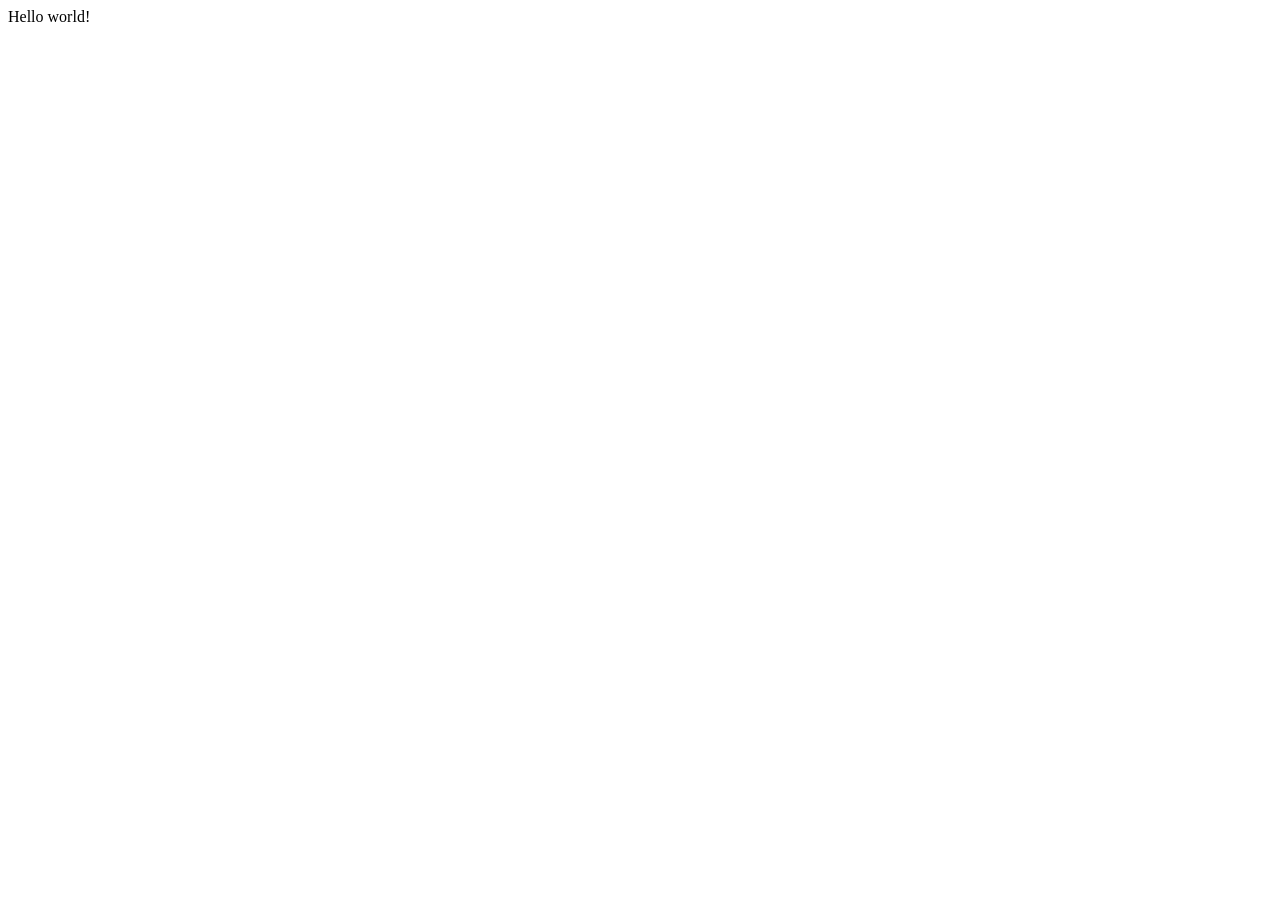
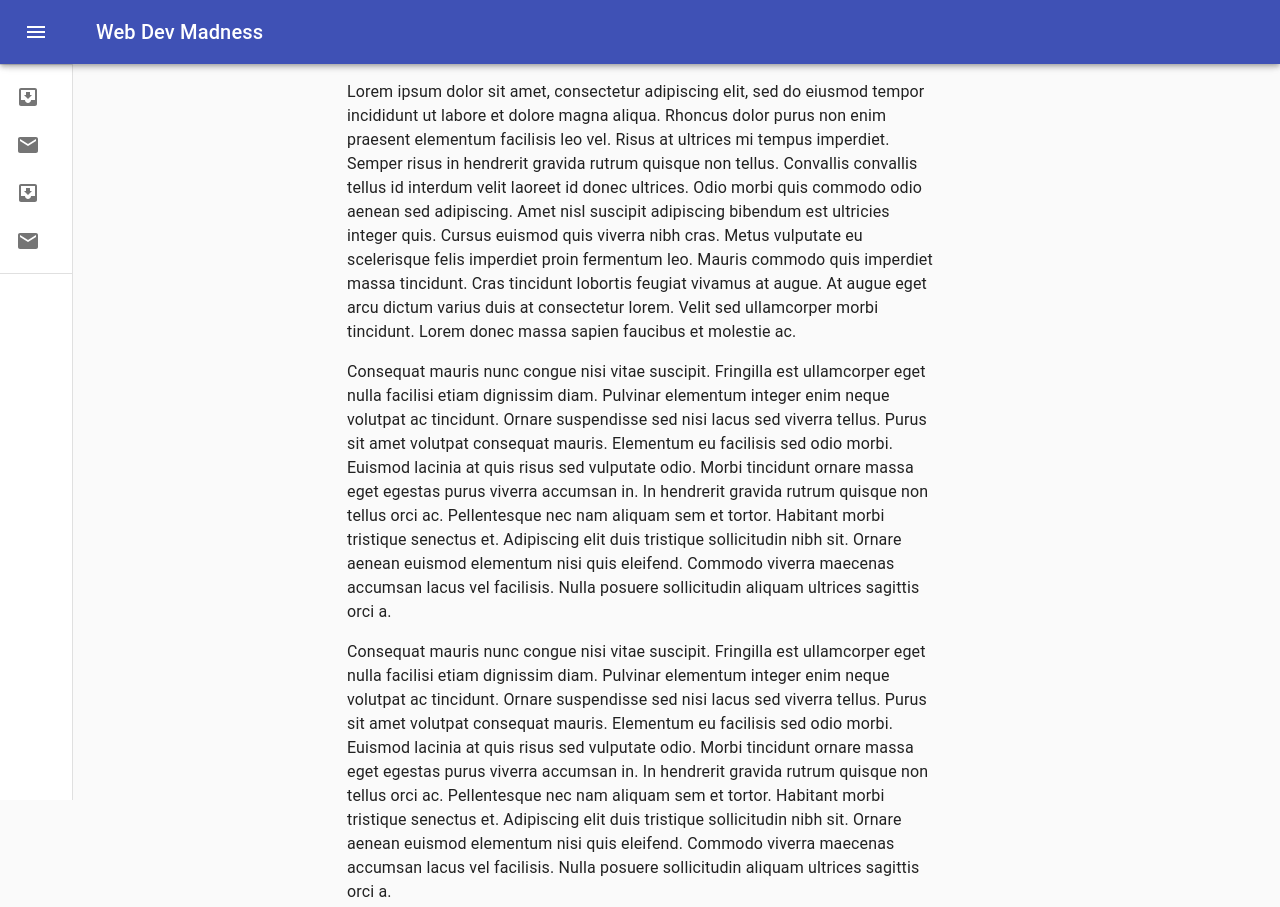
Before and after one commit to hiredtocode/Blog, a Gatsby site: page / in a window 1280 px wide. Shown: the top 907 px of the page. Before the commit the page ends 800 px from the top, so only its background shows below. Built offline with nearby package versions, Linux system fonts and the light colour scheme; Gatsby itself is replaced by a stand-in of ours.

Commit message:
Fresh install of Gatsby + Navbar

```diff
--- a/gatsby-config.js
+++ b/gatsby-config.js
@@ -6,5 +6,5 @@
 
 module.exports = {
   /* Your site config here */
-  plugins: [],
+  plugins: [`gatsby-plugin-styled-components`],
 }
--- /dev/null
+++ b/src/components/content.js
@@ -0,0 +1,90 @@
+import React from "react"
+import { makeStyles } from "@material-ui/core/styles"
+import CssBaseline from "@material-ui/core/CssBaseline"
+import Typography from "@material-ui/core/Typography"
+
+
+
+const useStyles = makeStyles(theme => ({
+  root: {
+    display: "flex",
+  },
+  toolbar: {
+    // necessary for content to be below app bar
+    ...theme.mixins.toolbar,
+  },
+  content: {
+    flexGrow: 1,
+    padding: theme.spacing(2),
+  },
+}))
+
+export default function Content() {
+  const classes = useStyles()
+
+  return (
+    <div className={classes.root}>
+      <CssBaseline />
+      <main className={classes.content}>
+        <div className={classes.toolbar} />
+        <Typography paragraph>
+          Lorem ipsum dolor sit amet, consectetur adipiscing elit, sed do
+          eiusmod tempor incididunt ut labore et dolore magna aliqua. Rhoncus
+          dolor purus non enim praesent elementum facilisis leo vel. Risus at
+          ultrices mi tempus imperdiet. Semper risus in hendrerit gravida rutrum
+          quisque non tellus. Convallis convallis tellus id interdum velit
+          laoreet id donec ultrices. Odio morbi quis commodo odio aenean sed
+          adipiscing. Amet nisl suscipit adipiscing bibendum est ultricies
+          integer quis. Cursus euismod quis viverra nibh cras. Metus vulputate
+          eu scelerisque felis imperdiet proin fermentum leo. Mauris commodo
+          quis imperdiet massa tincidunt. Cras tincidunt lobortis feugiat
+          vivamus at augue. At augue eget arcu dictum varius duis at consectetur
+          lorem. Velit sed ullamcorper morbi tincidunt. Lorem donec massa sapien
+          faucibus et molestie ac.
+        </Typography>
+        <Typography paragraph>
+          Consequat mauris nunc congue nisi vitae suscipit. Fringilla est
+          ullamcorper eget nulla facilisi etiam dignissim diam. Pulvinar
+          elementum integer enim neque volutpat ac tincidunt. Ornare suspendisse
+          sed nisi lacus sed viverra tellus. Purus sit amet volutpat consequat
+          mauris. Elementum eu facilisis sed odio morbi. Euismod lacinia at quis
+          risus sed vulputate odio. Morbi tincidunt ornare massa eget egestas
+          purus viverra accumsan in. In hendrerit gravida rutrum quisque non
+          tellus orci ac. Pellentesque nec nam aliquam sem et tortor. Habitant
+          morbi tristique senectus et. Adipiscing elit duis tristique
+          sollicitudin nibh sit. Ornare aenean euismod elementum nisi quis
+          eleifend. Commodo viverra maecenas accumsan lacus vel facilisis. Nulla
+          posuere sollicitudin aliquam ultrices sagittis orci a.
+        </Typography>
+        <Typography paragraph>
+          Consequat mauris nunc congue nisi vitae suscipit. Fringilla est
+          ullamcorper eget nulla facilisi etiam dignissim diam. Pulvinar
+          elementum integer enim neque volutpat ac tincidunt. Ornare suspendisse
+          sed nisi lacus sed viverra tellus. Purus sit amet volutpat consequat
+          mauris. Elementum eu facilisis sed odio morbi. Euismod lacinia at quis
+          risus sed vulputate odio. Morbi tincidunt ornare massa eget egestas
+          purus viverra accumsan in. In hendrerit gravida rutrum quisque non
+          tellus orci ac. Pellentesque nec nam aliquam sem et tortor. Habitant
+          morbi tristique senectus et. Adipiscing elit duis tristique
+          sollicitudin nibh sit. Ornare aenean euismod elementum nisi quis
+          eleifend. Commodo viverra maecenas accumsan lacus vel facilisis. Nulla
+          posuere sollicitudin aliquam ultrices sagittis orci a.
+        </Typography>
+        <Typography paragraph>
+          Consequat mauris nunc congue nisi vitae suscipit. Fringilla est
+          ullamcorper eget nulla facilisi etiam dignissim diam. Pulvinar
+          elementum integer enim neque volutpat ac tincidunt. Ornare suspendisse
+          sed nisi lacus sed viverra tellus. Purus sit amet volutpat consequat
+          mauris. Elementum eu facilisis sed odio morbi. Euismod lacinia at quis
+          risus sed vulputate odio. Morbi tincidunt ornare massa eget egestas
+          purus viverra accumsan in. In hendrerit gravida rutrum quisque non
+          tellus orci ac. Pellentesque nec nam aliquam sem et tortor. Habitant
+          morbi tristique senectus et. Adipiscing elit duis tristique
+          sollicitudin nibh sit. Ornare aenean euismod elementum nisi quis
+          eleifend. Commodo viverra maecenas accumsan lacus vel facilisis. Nulla
+          posuere sollicitudin aliquam ultrices sagittis orci a.
+        </Typography>
+      </main>
+    </div>
+  )
+}
--- /dev/null
+++ b/src/components/layout.js
@@ -0,0 +1,14 @@
+import React from "react"
+import Nav from "./nav"
+import Content from "./content"
+
+export default function Layout({ children }) {
+  return (
+    <div style={{ margin: `0 auto`, maxWidth: 650, padding: `0 1rem` }}>
+      <Nav />
+      <Content />
+
+      {children}
+    </div>
+  )
+}
--- /dev/null
+++ b/src/components/nav.js
@@ -0,0 +1,161 @@
+import React from "react"
+import clsx from "clsx"
+import { makeStyles, useTheme } from "@material-ui/core/styles"
+import Drawer from "@material-ui/core/Drawer"
+import AppBar from "@material-ui/core/AppBar"
+import Toolbar from "@material-ui/core/Toolbar"
+import List from "@material-ui/core/List"
+import CssBaseline from "@material-ui/core/CssBaseline"
+import Typography from "@material-ui/core/Typography"
+import Divider from "@material-ui/core/Divider"
+import IconButton from "@material-ui/core/IconButton"
+import MenuIcon from "@material-ui/icons/Menu"
+import ChevronLeftIcon from "@material-ui/icons/ChevronLeft"
+import ChevronRightIcon from "@material-ui/icons/ChevronRight"
+import ListItem from "@material-ui/core/ListItem"
+import ListItemIcon from "@material-ui/core/ListItemIcon"
+import ListItemText from "@material-ui/core/ListItemText"
+import InboxIcon from "@material-ui/icons/MoveToInbox"
+import MailIcon from "@material-ui/icons/Mail"
+import { Link } from "gatsby"
+
+
+const drawerWidth = 240
+
+const useStyles = makeStyles(theme => ({
+  root: {
+    display: "flex",
+  },
+  appBar: {
+    zIndex: theme.zIndex.drawer + 1,
+    transition: theme.transitions.create(["width", "margin"], {
+      easing: theme.transitions.easing.sharp,
+      duration: theme.transitions.duration.leavingScreen,
+    }),
+  },
+  appBarShift: {
+    marginLeft: drawerWidth,
+    width: `calc(100% - ${drawerWidth}px)`,
+    transition: theme.transitions.create(["width", "margin"], {
+      easing: theme.transitions.easing.sharp,
+      duration: theme.transitions.duration.enteringScreen,
+    }),
+  },
+  menuButton: {
+    marginRight: 36,
+  },
+  hide: {
+    display: "none",
+  },
+  drawer: {
+    width: drawerWidth,
+    flexShrink: 0,
+    whiteSpace: "nowrap",
+  },
+  drawerOpen: {
+    width: drawerWidth,
+    transition: theme.transitions.create("width", {
+      easing: theme.transitions.easing.sharp,
+      duration: theme.transitions.duration.enteringScreen,
+    }),
+  },
+  drawerClose: {
+    transition: theme.transitions.create("width", {
+      easing: theme.transitions.easing.sharp,
+      duration: theme.transitions.duration.leavingScreen,
+    }),
+    overflowX: "hidden",
+    width: theme.spacing(7) + 1,
+    [theme.breakpoints.up("sm")]: {
+      width: theme.spacing(9) + 1,
+    },
+  },
+  toolbar: {
+    display: "flex",
+    alignItems: "center",
+    justifyContent: "flex-end",
+    padding: theme.spacing(0, 1),
+    // necessary for content to be below app bar
+    ...theme.mixins.toolbar,
+  },
+
+}))
+
+export default function Nav() {
+  const classes = useStyles()
+  const theme = useTheme()
+  const [open, setOpen] = React.useState(false)
+
+  const handleDrawerOpen = () => {
+    setOpen(true)
+  }
+
+  const handleDrawerClose = () => {
+    setOpen(false)
+  }
+
+  return (
+    <div className={classes.root}>
+      <CssBaseline />
+      <AppBar
+        position="fixed"
+        className={clsx(classes.appBar, {
+          [classes.appBarShift]: open,
+        })}
+      >
+        <Toolbar>
+          <IconButton
+            color="inherit"
+            aria-label="open drawer"
+            onClick={handleDrawerOpen}
+            edge="start"
+            className={clsx(classes.menuButton, {
+              [classes.hide]: open,
+            })}
+          >
+            <MenuIcon />
+          </IconButton>
+          <Typography variant="h6" noWrap>
+            Web Dev Madness
+          </Typography>
+        </Toolbar>
+      </AppBar>
+      <Drawer
+        variant="permanent"
+        className={clsx(classes.drawer, {
+          [classes.drawerOpen]: open,
+          [classes.drawerClose]: !open,
+        })}
+        classes={{
+          paper: clsx({
+            [classes.drawerOpen]: open,
+            [classes.drawerClose]: !open,
+          }),
+        }}
+      >
+        <div className={classes.toolbar}>
+          <IconButton onClick={handleDrawerClose}>
+            {theme.direction === "rtl" ? (
+              <ChevronRightIcon />
+            ) : (
+              <ChevronLeftIcon />
+            )}
+          </IconButton>
+        </div>
+        <Divider />
+        <List>
+          {["Inbox", "Starred", "Send email", "Drafts"].map((text, index) => (
+            <ListItem button key={text}>
+              <ListItemIcon>
+                {index % 2 === 0 ? <InboxIcon /> : <MailIcon />}
+              </ListItemIcon>
+              <ListItemText primary={text} />
+            </ListItem>
+          ))}
+        </List>
+        <Divider />
+
+      </Drawer>
+    </div>
+  )
+}
--- /dev/null
+++ b/src/pages/about.js
@@ -0,0 +1,77 @@
+import styled from "styled-components"
+import { graphql } from "gatsby"
+import { Link } from "@reach/router"
+import React from "react"
+import Layout from "../components/layout"
+
+const MainDiv = styled.div`
+  width: 700px;
+`
+
+export default function About({ data }) {
+  return (
+    <Layout>
+      <MainDiv>
+        <h2>Welcome to the {data.site.siteMetadata.title}</h2>
+        <p>
+          My name is Jason Han and here in {data.site.siteMetadata.title}, I'll
+          be sharing my experiences in both providing useful information through
+          my blogs and also keeping track of my journey as a developer. I
+          believe that one of the best way to learn is to teach in{" "}
+          <a
+            href="https://www.merriam-webster.com/dictionary/layman%27s%20terms"
+            target="_"
+          >
+            layman's terms
+          </a>
+          .
+        </p>
+        <p>
+          What better way is to kill two birds with one stone! (I love animals
+          by the way.)
+        </p>
+        <p>Here are some facts about me:</p>
+        <ul>
+          <li>
+            Born in South Korea, grew up in Canada(Canadian Citizen) but
+            currently living in South Korea. I'm fluent in Korean and English.
+          </li>
+          <li>
+            I was born in 1984, a Self taught developer with an entrepreneurial
+            spirit. I've ran my own business for over 10 years and gained a lot
+            of skills and experiences that might of been hard to obtain
+            otherwise.
+          </li>
+          <li>
+            It's been about 6 months since I've been concentrating on learning
+            how to code and working on becoming a React front-end developer. So
+            let me know if you're hiring!{" "}
+            <Link to="/contact/"> *wink wink*</Link>
+          </li>
+          <li>
+            I've developed a keen eye in UX/UI designs but I've seen many in my
+            career who can design better than I can and so, I'd like to become a
+            full stack developer after becoming a front-end dev in the near
+            future.
+          </li>
+          <li>
+            I'm currently working on JavaScript, React and GraphQL since this
+            site is built using Gatsby.
+          </li>
+
+          <li>Last updated: Feb, 4th 2021</li>
+        </ul>
+      </MainDiv>
+    </Layout>
+  )
+}
+
+export const query = graphql`
+  query {
+    site {
+      siteMetadata {
+        title
+      }
+    }
+  }
+`
--- a/src/pages/index.js
+++ b/src/pages/index.js
@@ -1,5 +1,9 @@
 import React from "react"
+import Layout from "../components/layout"
 
 export default function Home() {
-  return <div>Hello world!</div>
+  return (
+    <Layout />
+
+  )
 }
```
Also changed, not shown: gatsby-node.js (added, +11 -0 lines), package.json (+9 -2 lines), src/pages/404.js (added), 2 other files.
